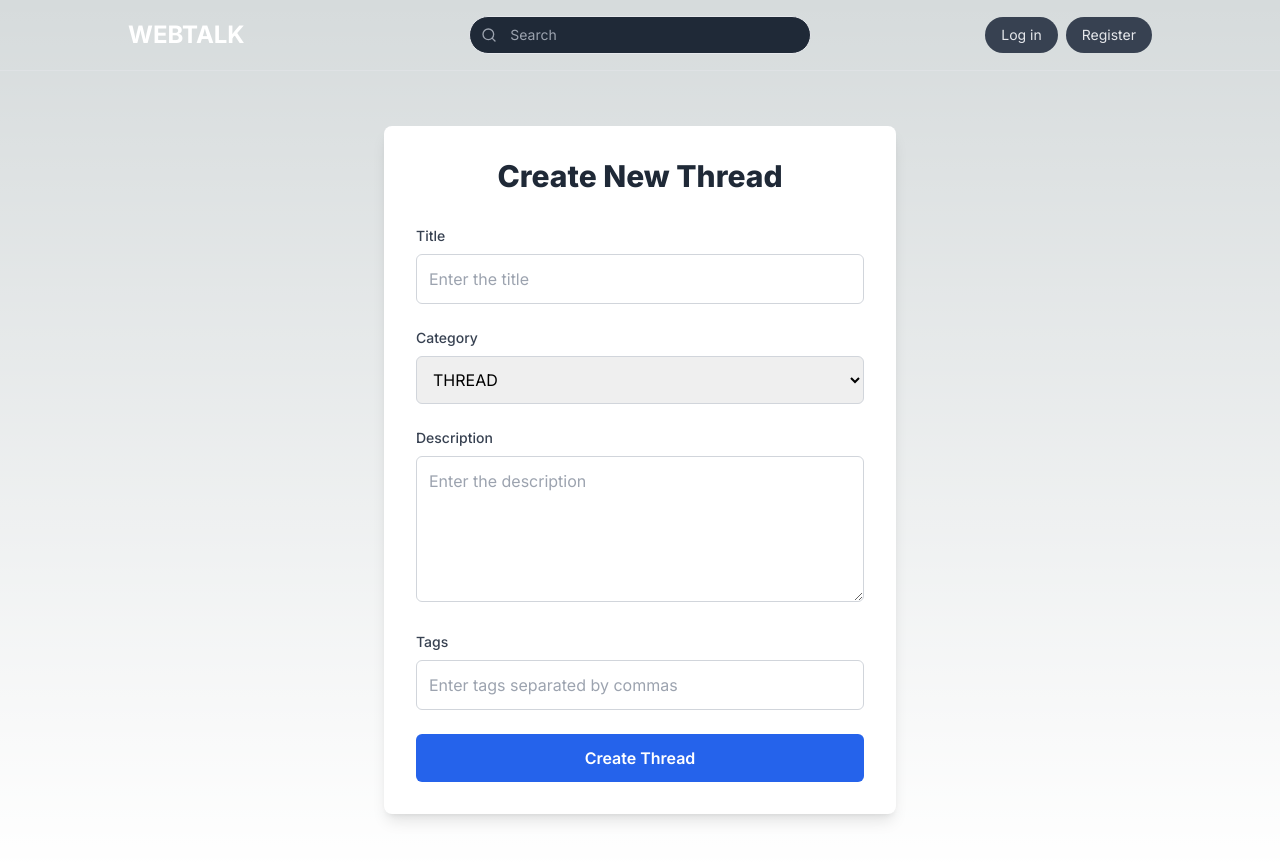
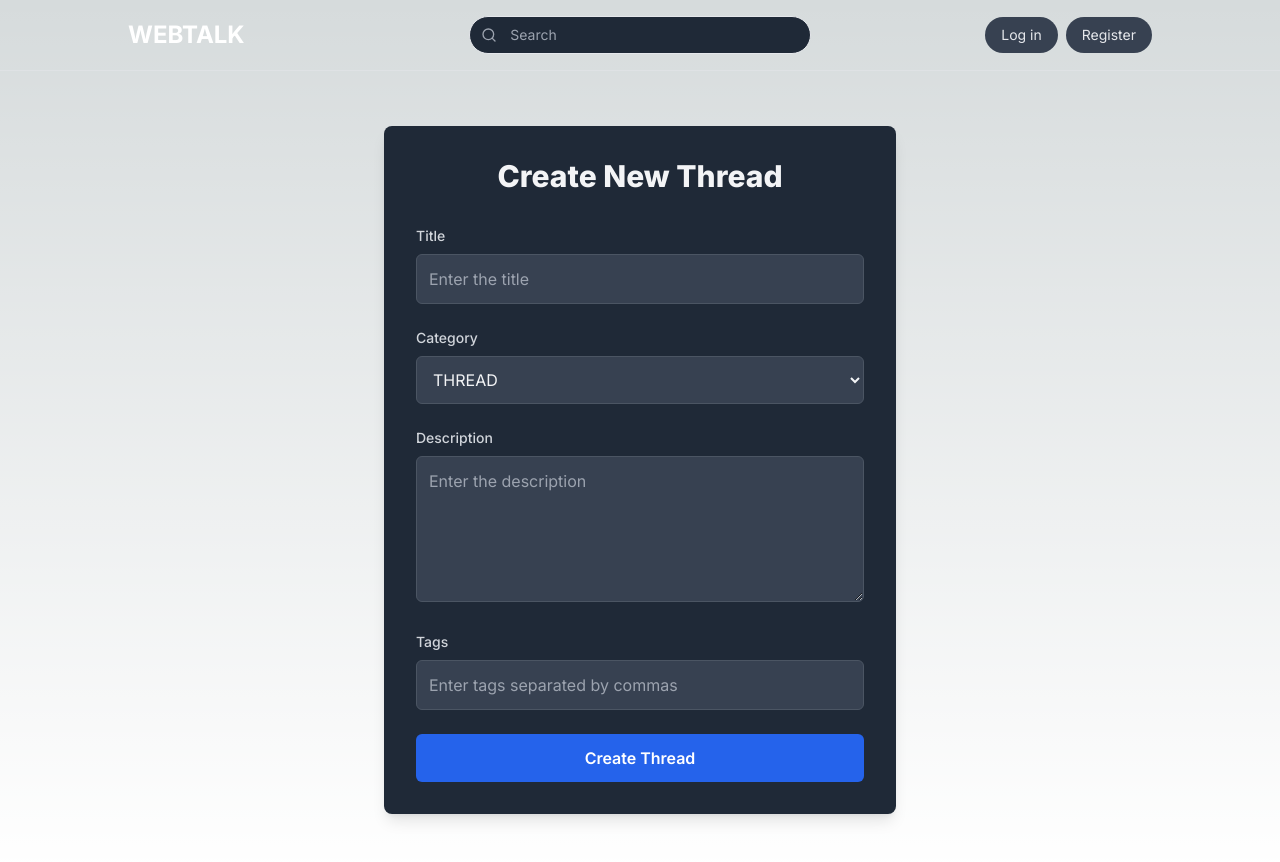
Before and after one commit to chvlpont/webtalk-forum2.0, a Next.js app: page /create-thread in a window 1280 px wide. Shown: the top 862 px of the page. Built offline with nearby package versions, Linux system fonts and the light colour scheme.

Commit message:
update: changed create thread form to dark

```diff
--- a/app/create-thread/page.tsx
+++ b/app/create-thread/page.tsx
@@ -51,22 +51,22 @@ const CreateThread = () => {
 
   return (
     <div className="min-h-screen flex items-center justify-center">
-      <div className="w-full max-w-lg p-8 bg-white rounded-lg shadow-lg">
-        <h1 className="text-3xl font-extrabold text-center mb-8 text-gray-800">
+      <div className="w-full max-w-lg p-8 bg-gray-800 rounded-lg shadow-lg">
+        <h1 className="text-3xl font-extrabold text-center mb-8 text-gray-100">
           Create New Thread
         </h1>
 
         <div className="mb-6">
           <label
             htmlFor="title"
-            className="block text-sm font-medium text-gray-700 mb-2"
+            className="block text-sm font-medium text-gray-300 mb-2"
           >
             Title
           </label>
           <input
             id="title"
             type="text"
-            className="w-full p-3 border border-gray-300 rounded-md focus:outline-none focus:ring-2 focus:ring-blue-500 focus:border-transparent transition-all text-black"
+            className="w-full p-3 border border-gray-600 rounded-md bg-gray-700 text-gray-100 focus:outline-none focus:ring-2 focus:ring-blue-500 focus:border-transparent transition-all"
             placeholder="Enter the title"
             value={title}
             onChange={(e) => setTitle(e.target.value)}
@@ -76,13 +76,13 @@ const CreateThread = () => {
         <div className="mb-6">
           <label
             htmlFor="category"
-            className="block text-sm font-medium text-gray-700 mb-2"
+            className="block text-sm font-medium text-gray-300 mb-2"
           >
             Category
           </label>
           <select
             id="category"
-            className="w-full p-3 border border-gray-300 rounded-md focus:outline-none focus:ring-2 focus:ring-blue-500 focus:border-transparent transition-all text-black"
+            className="w-full p-3 border border-gray-600 rounded-md bg-gray-700 text-gray-100 focus:outline-none focus:ring-2 focus:ring-blue-500 focus:border-transparent transition-all"
             value={category}
             onChange={(e) => setCategory(e.target.value as ThreadCategory)}
           >
@@ -94,13 +94,13 @@ const CreateThread = () => {
         <div className="mb-6">
           <label
             htmlFor="description"
-            className="block text-sm font-medium text-gray-700 mb-2"
+            className="block text-sm font-medium text-gray-300 mb-2"
           >
             Description
           </label>
           <textarea
             id="description"
-            className="w-full p-3 border border-gray-300 rounded-md focus:outline-none focus:ring-2 focus:ring-blue-500 focus:border-transparent transition-all text-black"
+            className="w-full p-3 border border-gray-600 rounded-md bg-gray-700 text-gray-100 focus:outline-none focus:ring-2 focus:ring-blue-500 focus:border-transparent transition-all"
             placeholder="Enter the description"
             rows={5}
             value={description}
@@ -112,14 +112,14 @@ const CreateThread = () => {
         <div className="mb-6">
           <label
             htmlFor="tags"
-            className="block text-sm font-medium text-gray-700 mb-2"
+            className="block text-sm font-medium text-gray-300 mb-2"
           >
             Tags
           </label>
           <input
             id="tags"
             type="text"
-            className="w-full p-3 border border-gray-300 rounded-md focus:outline-none focus:ring-2 focus:ring-blue-500 focus:border-transparent transition-all text-black"
+            className="w-full p-3 border border-gray-600 rounded-md bg-gray-700 text-gray-100 focus:outline-none focus:ring-2 focus:ring-blue-500 focus:border-transparent transition-all"
             placeholder="Enter tags separated by commas"
             onChange={(e) => {
               const tagsArray = e.target.value
```
